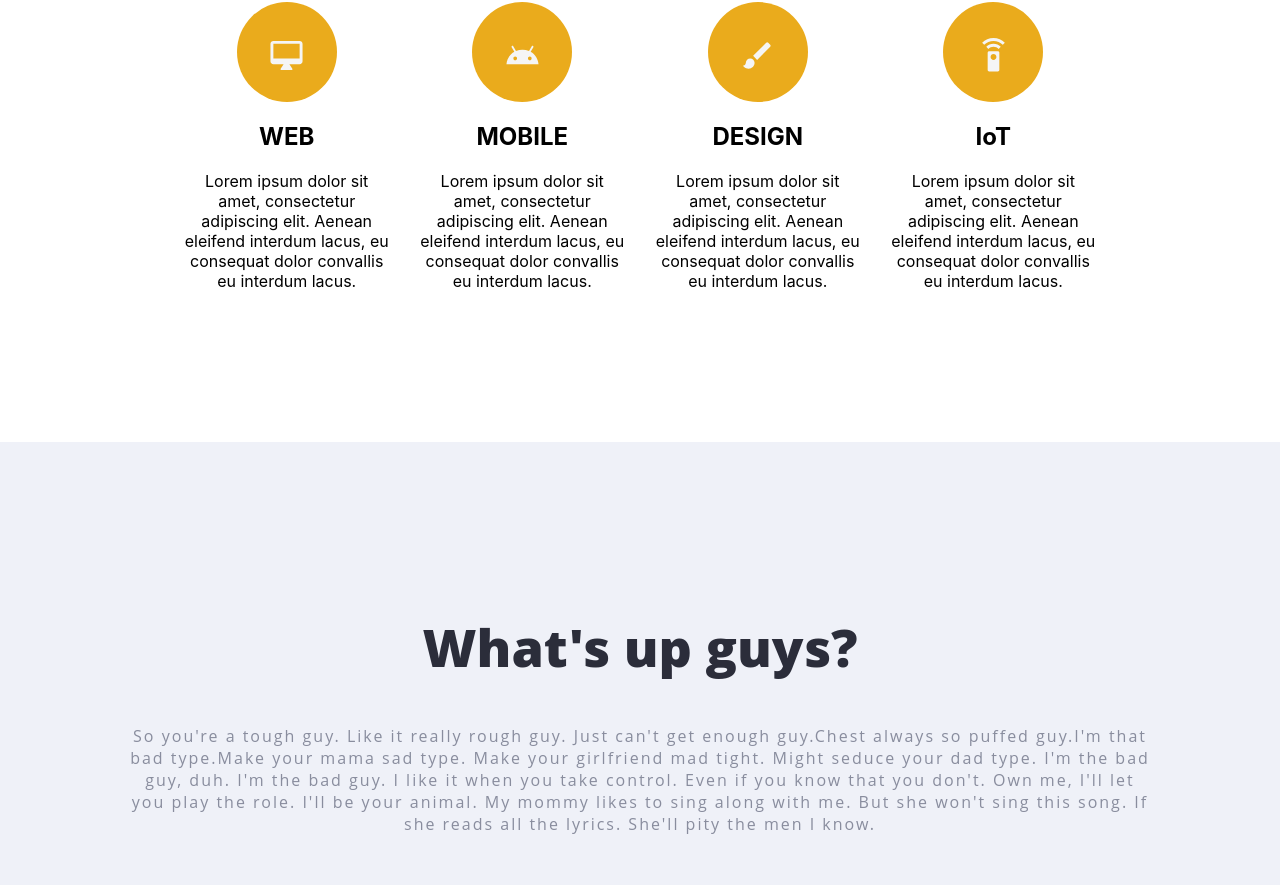
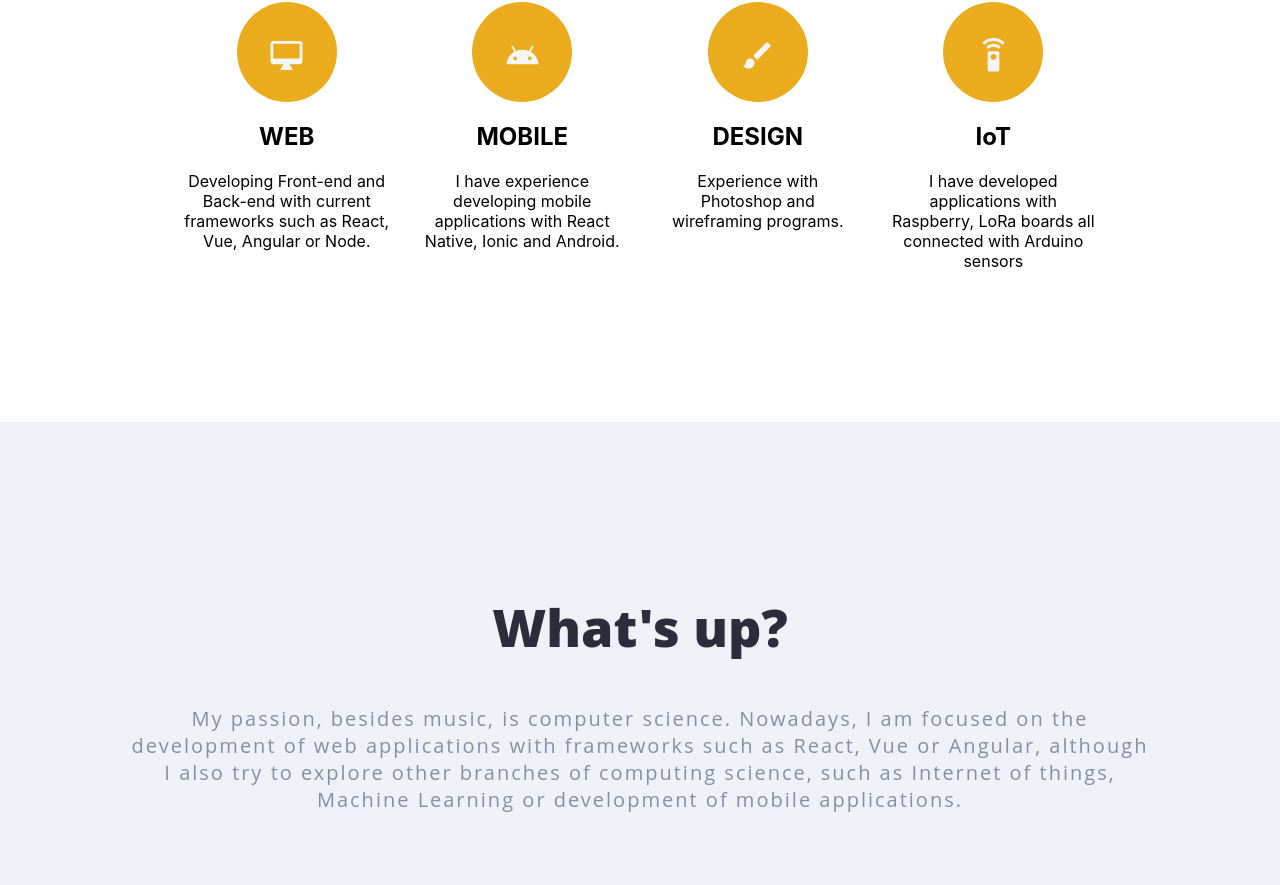
Before and after one commit to JaimeSarrion/Landing, a React (Create React App) app in the folder landing/: page / in a window 1280 px wide. Shown: the part 1093-1978 px from the top of the page. Built offline with nearby package versions, Linux system fonts and the light colour scheme.

Commit message:
Añadidos los textos

```diff
--- a/landing/src/components/Competencias/Competencias.js
+++ b/landing/src/components/Competencias/Competencias.js
@@ -9,25 +9,25 @@ class Competencias extends Component {
             {
                 id: 1,
                 Nombre: "WEB",
-                Desc: "Lorem ipsum dolor sit amet, consectetur adipiscing elit. Aenean eleifend interdum lacus, eu consequat dolor convallis eu interdum lacus.",
+                Desc: "Developing Front-end and Back-end with current frameworks such as React, Vue, Angular or Node.",
                 Icono: "Desktop"
             },
             {
                 id: 2,
                 Nombre: "MOBILE",
-                Desc: "Lorem ipsum dolor sit amet, consectetur adipiscing elit. Aenean eleifend interdum lacus, eu consequat dolor convallis eu interdum lacus.",
+                Desc: "I have experience developing mobile applications with React Native, Ionic and Android.",
                 Icono: "Android"
             },
             {
                 id: 3,
                 Nombre: "DESIGN",
-                Desc: "Lorem ipsum dolor sit amet, consectetur adipiscing elit. Aenean eleifend interdum lacus, eu consequat dolor convallis eu interdum lacus.",
+                Desc: "Experience with Photoshop and wireframing programs.",
                 Icono: "Brush"
             },
             {
                 id: 4,
                 Nombre: "IoT",
-                Desc: "Lorem ipsum dolor sit amet, consectetur adipiscing elit. Aenean eleifend interdum lacus, eu consequat dolor convallis eu interdum lacus.",
+                Desc: "I have developed applications with Raspberry, LoRa boards all connected with Arduino sensors",
                 Icono: "IoT"
             },
         ]
--- a/landing/src/components/Presentacion/Presentacion.js
+++ b/landing/src/components/Presentacion/Presentacion.js
@@ -7,21 +7,14 @@ class Presentacion extends Component {
         return (
             <div className={classes.Container}>
                 <h3 className={classes.Titulo}>
-                    What's up guys?
+                    What's up?
                 </h3>
-                <p className={classes.Texto}>So you're a tough guy. Like it really rough guy. Just can't get enough guy.Chest always so puffed guy.I'm that bad type.Make your mama sad type.
-Make your girlfriend mad tight.
-Might seduce your dad type.
-I'm the bad guy, duh.
-I'm the bad guy.
-I like it when you take control.
-Even if you know that you don't.
-Own me, I'll let you play the role.
-I'll be your animal.
-My mommy likes to sing along with me.
-But she won't sing this song.
-If she reads all the lyrics.
-She'll pity the men I know.</p>
+                <p className={classes.Texto}>
+                    My passion, besides music, is computer science. Nowadays,
+                    I am focused on the development of web applications with frameworks such as React,
+                    Vue or Angular, although I also try to explore other branches of computing science, such as Internet of things,
+                    Machine Learning or development of mobile applications.
+                </p>
             </div>
         )
     }
--- a/landing/src/components/Presentacion/Presentacion.module.css
+++ b/landing/src/components/Presentacion/Presentacion.module.css
@@ -21,7 +21,7 @@
 
 .Texto{
     color: rgb(137, 141, 158);
-    font-size: 16px;
+    font-size: 20px;
     letter-spacing: 2px;
     text-align: center;
     font-family: "Open Sans";
--- a/landing/src/components/Proyectos/Proyecto/Proyecto.module.css
+++ b/landing/src/components/Proyectos/Proyecto/Proyecto.module.css
@@ -13,6 +13,7 @@
     transition: transform 0.6s;
     transform-style: preserve-3d;
     box-shadow: 0 4px 8px 0 rgba(0,0,0,0.2);
+    background-color: rgb(239, 241, 248);
   }
 
   .FlipCard:hover .FlipCardInner {
--- a/landing/src/components/Proyectos/Proyectos.js
+++ b/landing/src/components/Proyectos/Proyectos.js
@@ -7,21 +7,21 @@ class Proyectos extends Component {
             {
                 id: "1",
                 Titulo: "Proyecto Argos",
-                Desc: "Esta es la aplicación presentada como TFG(Trabajo de final de grado) en la Universidad de Alicante. Lo que se ha querido realizar es un sistema de monitorización para personas en riesgo. Este, es un prototipo que mantiene a una persona monitorizada 24 horas con una serie de sensores",
+                Desc: "It's about my end-of-career job. What has been done is a 24-hour monitoring system for people at risk using LoRa as communication technology, as well as a series of sensors. ",
                 Imagen:"https://github.com/JaimeSarrion/ArgosApp/blob/master/Argos/src/images/ArgosBueno.png?raw=true",
                 Uri: "https://github.com/JaimeSarrion/ArgosApp"
             },
             {
                 id: "2",
                 Titulo: "HBO",
-                Desc: "Esta es una práctica para la asignatura de Ingeniería Web de la Universidad de Alicante. La práctica consistía en hacer una pequeña página web con Laravel, la cual debería ser similar a alguna web que ya existiera, con el fin de intentar replicar algo de lo que desconociamos el código, sus dependencias, clases, etc.",
+                Desc: "Application made for the University of Alicante. The purpose of the application is to make use of reverse engineering to make an application similar to HBO.",
                 Imagen:"https://www.merca2.es/wp-content/uploads/2019/08/logohbo.jpg",
                 Uri: "https://github.com/JaimeSarrion/HBO"
             },
             {
                 id: "3",
                 Titulo: "Vive Almansa",
-                Desc: "So you're a tough guy. Like it really rough guy. Just can't get enough guy.Chest always so puffed guy.I'm that bad type.Make your mama sad type",
+                Desc: "Mobile application made with Ionic for the company ViveAlmansa. This is a customer loyalty app.",
                 Imagen:"https://is5-ssl.mzstatic.com/image/thumb/Purple128/v4/2d/c8/c6/2dc8c6d5-f92e-e2de-0e17-8d378ebcb64c/source/512x512bb.jpg",
                 Uri: "https://play.google.com/store/apps/details?id=es.vivealmansa.app&hl=es_419"
             },
```
